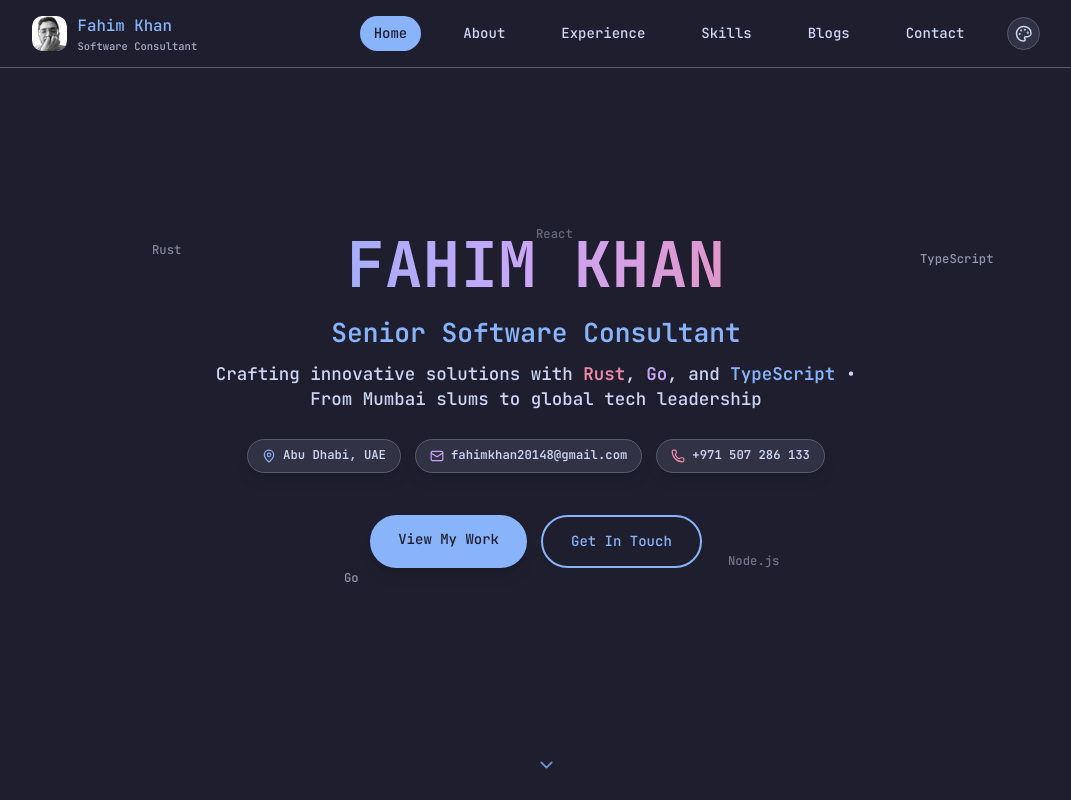
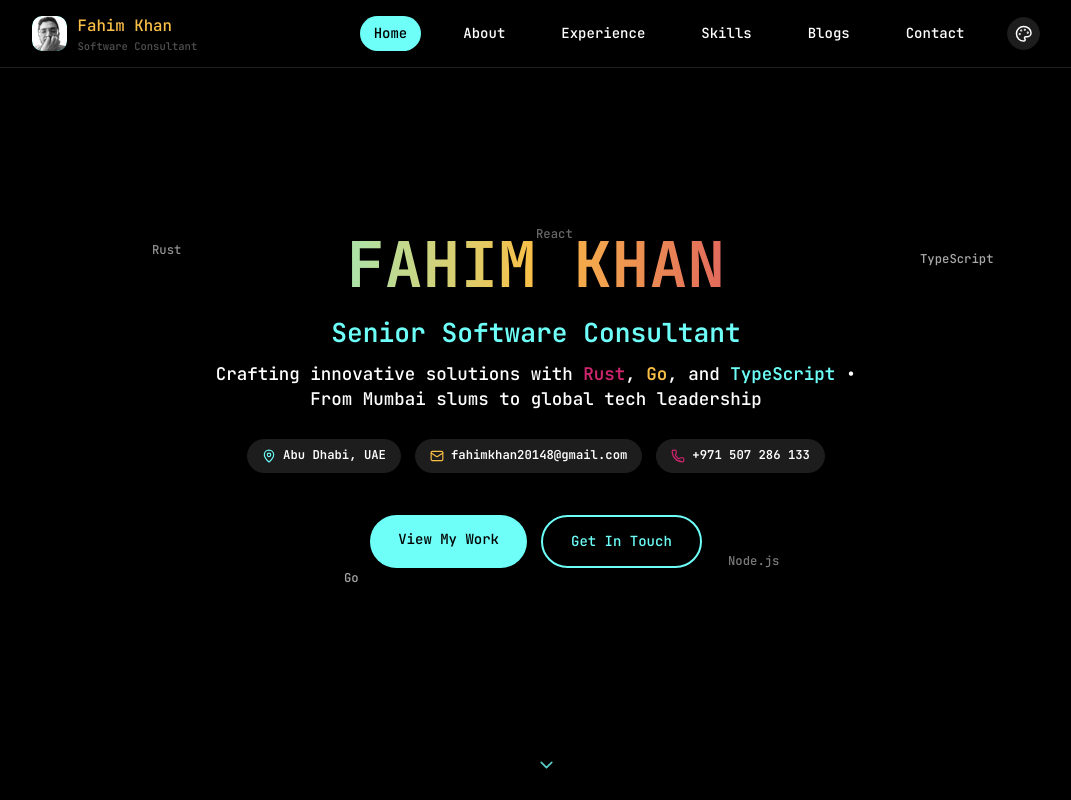
Before and after one commit to M0rfes/portfolio, a Next.js app: page / in a window 1280 px wide. Shown: the top 800 px of the page, without its empty margins (104-1175 px from the left). Built offline with nearby package versions, Linux system fonts and the light colour scheme.

Commit message:
style: update default theme to syntax-fm and adjust navigation text color.

```diff
--- a/src/components/Navigation.tsx
+++ b/src/components/Navigation.tsx
@@ -87,7 +87,7 @@ export function Navigation() {
                 />
               </div>
               <div className="hidden sm:block">
-                <div className="text-lg text-primary">Fahim Khan</div>
+                <div className="text-lg text-secondary">Fahim Khan</div>
                 <div className="text-xs text-muted-foreground">Software Consultant</div>
               </div>
             </motion.div>
--- a/src/components/ThemeProvider.tsx
+++ b/src/components/ThemeProvider.tsx
@@ -12,13 +12,13 @@ type ThemeContextType = {
 const ThemeContext = createContext<ThemeContextType | undefined>(undefined);
 
 export function ThemeProvider({ children }: { children: React.ReactNode }) {
-  const [theme, setThemeState] = useState<Theme>("theme-catppuccin-mocha");
+  const [theme, setThemeState] = useState<Theme>("theme-syntax-fm");
 
   useEffect(() => {
     try {
       // Get theme from localStorage or use default
       const savedTheme = localStorage.getItem("theme") as Theme | null;
-      const defaultTheme = "theme-catppuccin-mocha";
+      const defaultTheme = "theme-syntax-fm";
 
       if (savedTheme && themes.some(t => t.id === savedTheme)) {
         setThemeState(savedTheme);
@@ -30,7 +30,7 @@ export function ThemeProvider({ children }: { children: React.ReactNode }) {
       }
     } catch {
       // Fallback to default theme if localStorage is not available
-      setThemeState("theme-catppuccin-mocha");
+      setThemeState("theme-syntax-fm");
     }
   }, []);
 
@@ -55,7 +55,7 @@ export function useTheme() {
   const context = useContext(ThemeContext);
   // During SSR, return default values
   if (typeof window === "undefined") {
-    return { theme: "theme-catppuccin-mocha" as Theme, setTheme: () => {} };
+    return { theme: "theme-syntax-fm" as Theme, setTheme: () => {} };
   }
   if (context === undefined) {
     throw new Error("useTheme must be used within a ThemeProvider");
```
